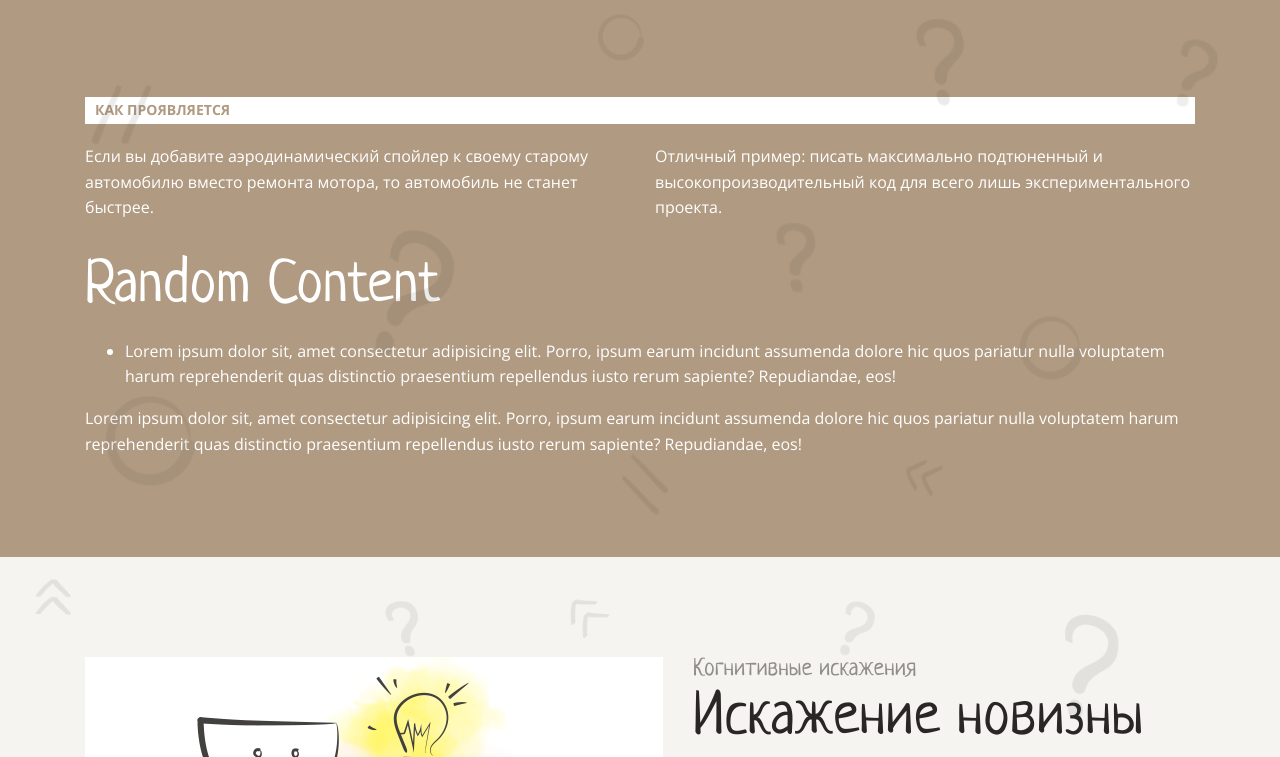
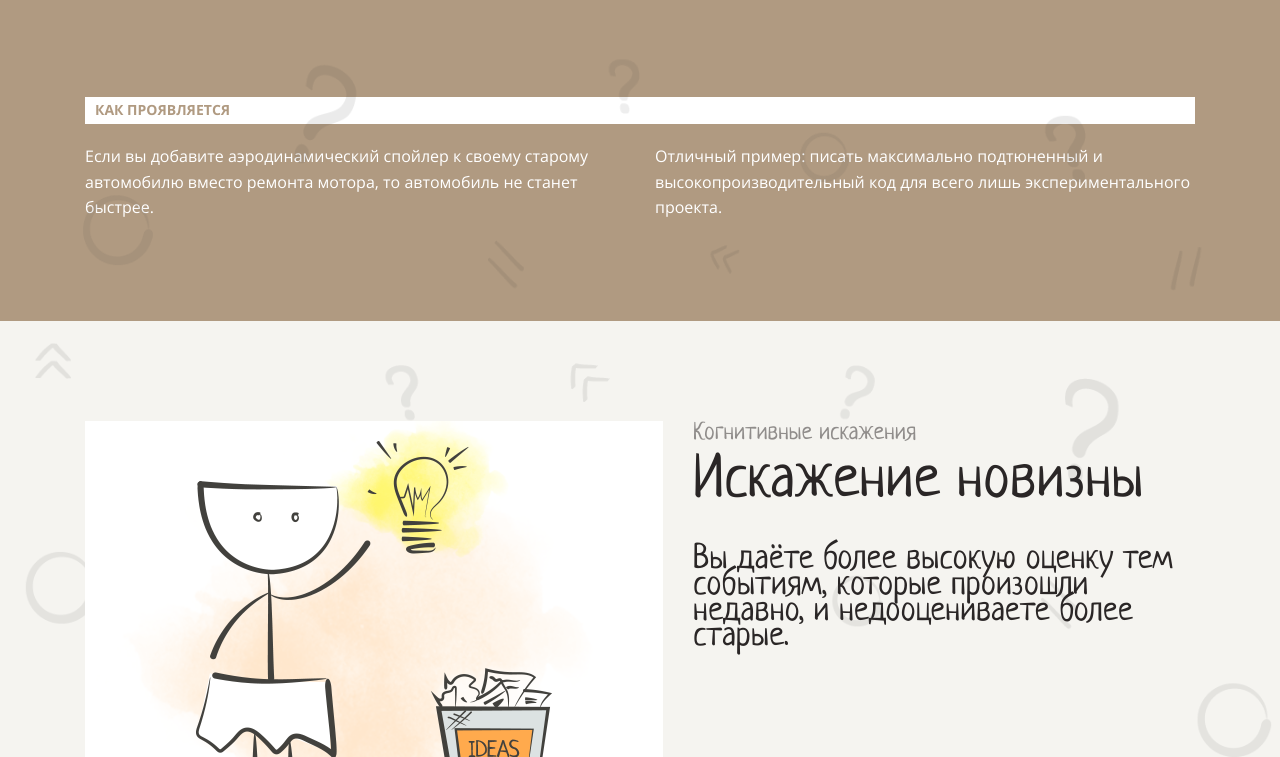
Before and after one commit to Zithen/layout-designer-project-58, a website: page src/index.html in a window 1280 px wide. Shown: the part 4158-4915 px from the top of the page. Drawn offline with Linux system fonts and the light colour scheme.

Commit message:
Fix linter errors

```diff
--- a/src/index.html
+++ b/src/index.html
@@ -234,15 +234,6 @@
 
           <p class="flex-basis-540">Отличный пример: писать максимально подтюненный и высокопроизводительный код для всего лишь экспериментального проекта.</p>
         </section>
-        <div style="margin-top: 30px; color: white;">
-          <h2>Random Content</h2>
-
-          <ul>
-            <li>Lorem ipsum dolor sit, amet consectetur adipisicing elit. Porro, ipsum earum incidunt assumenda dolore hic quos pariatur nulla voluptatem harum reprehenderit quas distinctio praesentium repellendus iusto rerum sapiente? Repudiandae, eos!</li>
-          </ul>
-
-          <p>Lorem ipsum dolor sit, amet consectetur adipisicing elit. Porro, ipsum earum incidunt assumenda dolore hic quos pariatur nulla voluptatem harum reprehenderit quas distinctio praesentium repellendus iusto rerum sapiente? Repudiandae, eos!</p>
-        </div>
       </section>
     </section>
 
```
